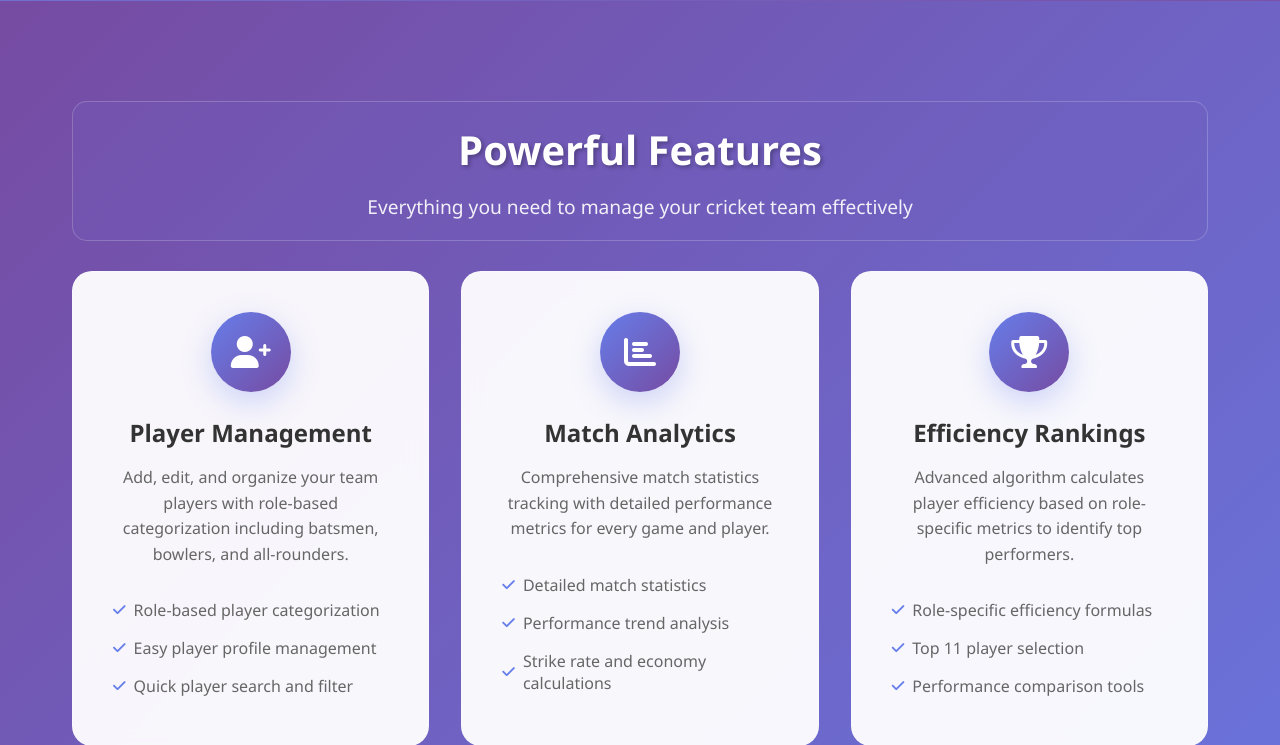
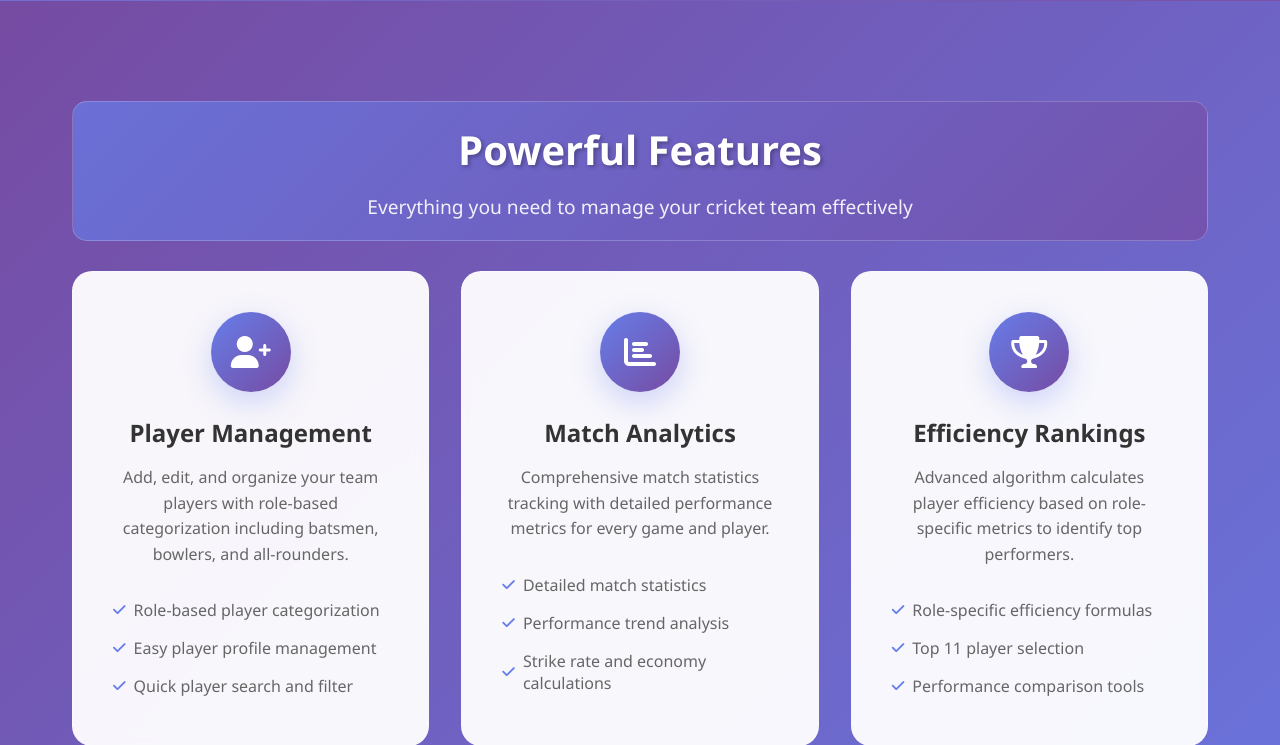
Before and after one commit to aaryan-athena/CricScore, a Flask app: page / in a window 1280 px wide. Shown: the part 799-1544 px from the top of the page. Run offline with Flask 3, Linux system fonts and the light colour scheme.

Commit message:
Style Update

```diff
--- a/static/css/style.css
+++ b/static/css/style.css
@@ -1861,7 +1861,7 @@ html {
     margin-bottom: 30px;
     text-align: center;
     padding: 20px;
-    background: linear-gradient(135deg, rgba(102, 126, 234, 0.1), rgba(118, 75, 162, 0.1));
+    background: linear-gradient(135deg, rgba(102, 126, 234, 0.7), rgba(118, 75, 162, 0.7));
     border-radius: 15px;
     border: 1px solid rgba(255, 255, 255, 0.2);
 }
```
